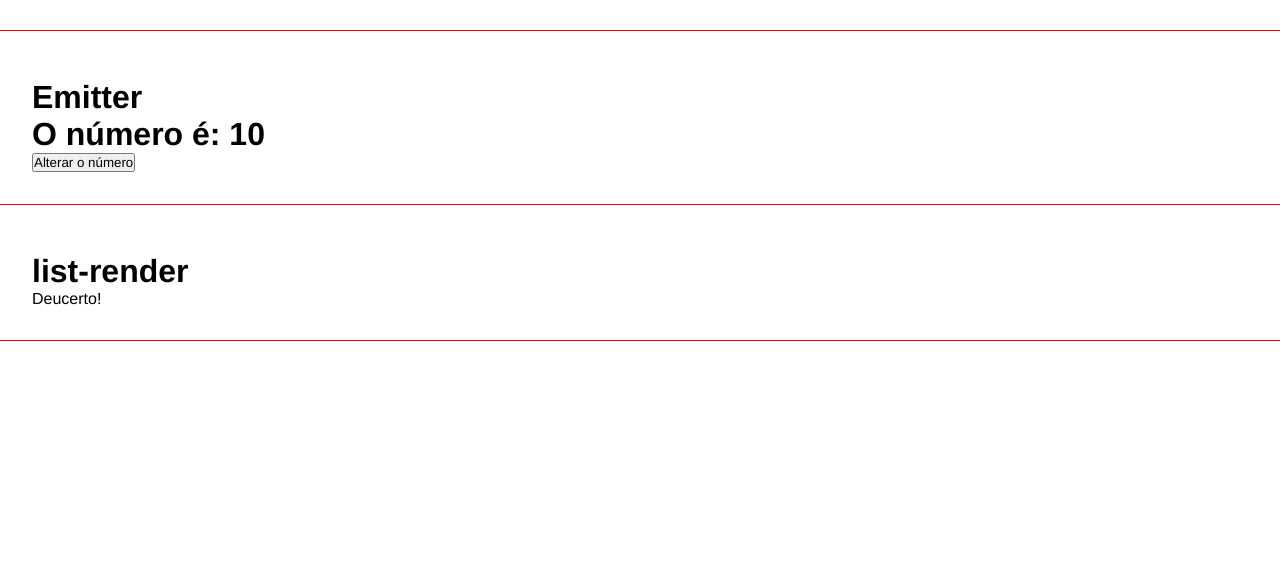
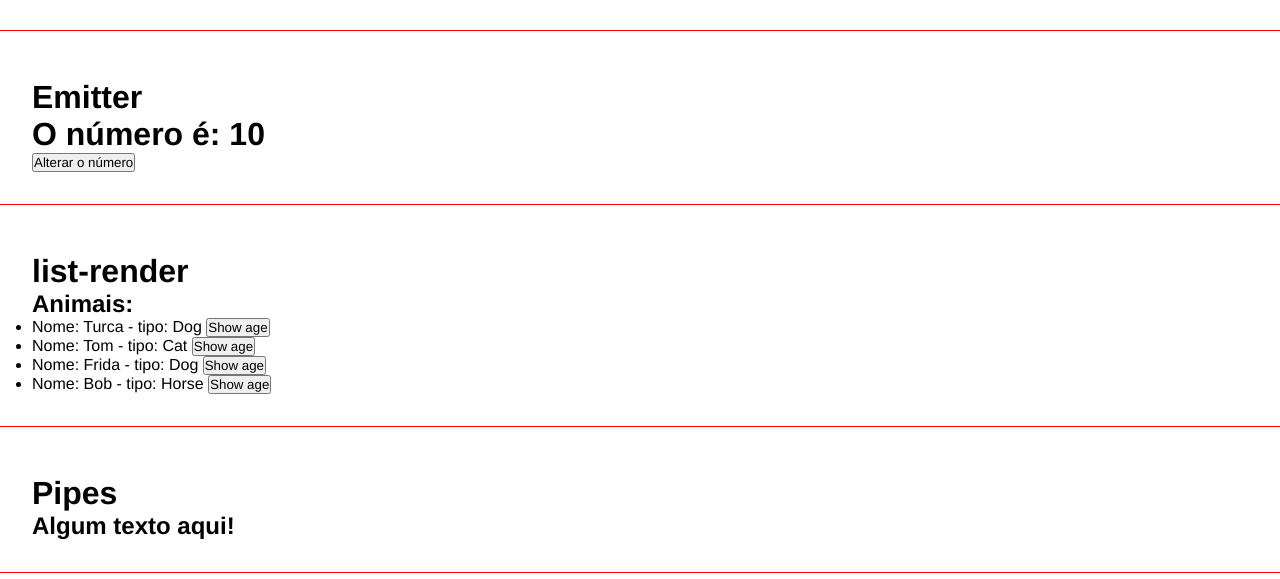
Before and after one commit to AllanSmithll/curso-angular-youtube, an Angular app in the folder 01-hello-world/: page / in a window 1280 px wide. Shown: the part 1006-1585 px from the top of the page. Built offline with nearby package versions, Linux system fonts and the light colour scheme.

Commit message:
Aula de Pipes

```diff
--- /dev/null
+++ b/01-hello-world/src/app/Animal.ts
@@ -0,0 +1,6 @@
+// 12/10/2023
+export interface Animal {
+    name: string;
+    type: string;
+    age: number;
+}
--- a/01-hello-world/src/app/app.component.html
+++ b/01-hello-world/src/app/app.component.html
@@ -10,3 +10,4 @@
 <app-eventos></app-eventos>
 <app-emitter></app-emitter>
 <app-list-render></app-list-render>
+<app-pipes></app-pipes>
--- a/01-hello-world/src/app/app.module.ts
+++ b/01-hello-world/src/app/app.module.ts
@@ -11,6 +11,7 @@ import { IfRenderComponent } from './components/if-render/if-render.component';
 import { EmitterComponent } from './components/emitter/emitter.component';
 import { ChangeNumberComponent } from './components/change-number/change-number.component';
 import { ListRenderComponent } from './components/list-render/list-render.component';
+import { PipesComponent } from './components/pipes/pipes.component';
 
 @NgModule({
   declarations: [
@@ -22,7 +23,8 @@ import { ListRenderComponent } from './components/list-render/list-render.compon
     IfRenderComponent,
     EmitterComponent,
     ChangeNumberComponent,
-    ListRenderComponent
+    ListRenderComponent,
+    PipesComponent
   ],
   imports: [
     BrowserModule,
--- a/01-hello-world/src/app/components/list-render/list-render.component.html
+++ b/01-hello-world/src/app/components/list-render/list-render.component.html
@@ -1,4 +1,11 @@
 <div class="class">
     <h1>list-render</h1>
-    <p>Deucerto!</p>
+    <h2>Animais:</h2>
+    <ul>
+       <li *ngFor="let animal of animals">
+            Nome: {{animal.name}} - tipo: {{animal.type}}
+            <button (click)="showAge(animal)">Show age</button>
+       </li>
+       <h3>{{animalDetails}}</h3>
+    </ul>
 </div>
--- a/01-hello-world/src/app/components/list-render/list-render.component.ts
+++ b/01-hello-world/src/app/components/list-render/list-render.component.ts
@@ -1,4 +1,6 @@
 import { Component } from '@angular/core';
+
+import { Animal } from 'src/app/Animal';
 
 @Component({
   selector: 'app-list-render',
@@ -6,10 +8,15 @@ import { Component } from '@angular/core';
   styleUrls: ['./list-render.component.sass']
 })
 export class ListRenderComponent {
-  animais = [
-    { name: "Turca", type: 'Dog' },
-    { name: "Tom", type: 'Cat' },
-    { name: "Frida", type: 'Dog' },
-    { name: "Bob", type: 'Horse' },
+  animalDetails = "";
+  animals: Animal[] = [
+    { name: "Turca", type: 'Dog', age: 5 },
+    { name: "Tom", type: 'Cat', age: 10 },
+    { name: "Frida", type: 'Dog', age: 5 },
+    { name: "Bob", type: 'Horse', age: 1 },
   ]
+
+  showAge(animal: Animal): void {
+    this.animalDetails = `O pet ${animal.name} tem ${animal.age} anos`
+  }
 }
--- /dev/null
+++ b/01-hello-world/src/app/components/pipes/pipes.component.html
@@ -0,0 +1,4 @@
+<div class="class">
+    <h1>Pipes</h1>
+    <h2>{{ "Algum texto aqui!" }}</h2>
+</div>
```
Also changed, not shown: 01-hello-world/src/app/components/pipes/pipes.component.ts (added, +10 -0 lines), 01-hello-world/src/app/components/pipes/pipes.component.sass (added), 2 other files (tests, documents, lock files or other folders).
